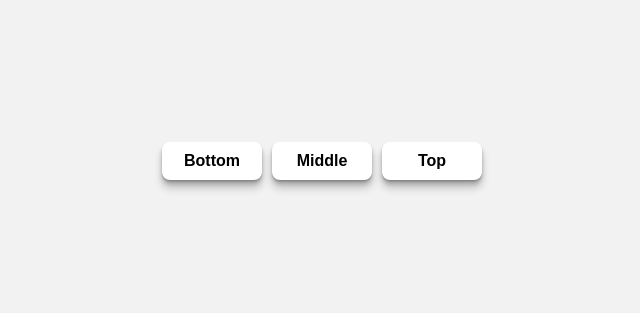
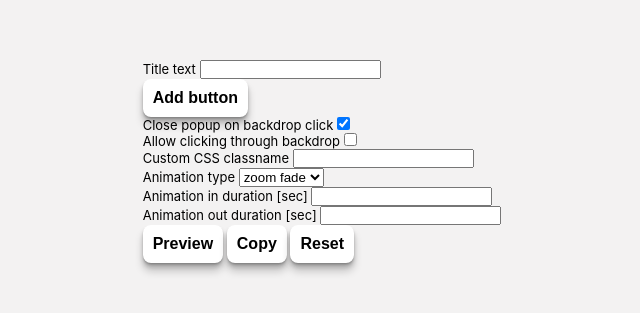
Before and after one commit to goodideagiver/popup, a plain HTML site: page index.html in a window 1280 px wide. Shown: the part 239-552 px from the top of the page, without its empty margins (318-958 px from the left). Drawn offline with Linux system fonts and the light colour scheme.

Commit message:
start ui

```diff
--- a/index.html
+++ b/index.html
@@ -12,9 +12,54 @@
 	</head>
 	<body>
 		<section class="main-app" id="app">
-			<button id="bottom">Bottom</button>
-			<button id="middle">Middle</button>
-			<button id="top">Top</button>
+			<form>
+				<div>
+					<label for="headerText">Title text</label>
+					<input id="headerText" type="text" required />
+				</div>
+				<div>
+					<button id="addButton">Add button</button>
+				</div>
+				<div id="buttonAdder"></div>
+				<div class="backdrop-options">
+					<div class="backdrop-option">
+						<label for="">Close popup on backdrop click</label>
+						<input type="checkbox" name="" id="" checked />
+					</div>
+					<div class="backdrop-option">
+						<label for="">Allow clicking through backdrop</label>
+						<input type="checkbox" name="" id="" />
+					</div>
+					<div class="backdrop-option">
+						<label for="">Custom CSS classname</label>
+						<input type="text" />
+					</div>
+				</div>
+				<div class="animation-options">
+					<div>
+						<label for="animationType">Animation type</label>
+						<select name="" id="animationType">
+							<option value="asd">zoom fade</option>
+							<option value="asd">zoom</option>
+							<option value="asd">fade</option>
+							<option value="asd">none</option>
+						</select>
+					</div>
+					<div>
+						<label for="">Animation in duration [sec]</label>
+						<input type="number" />
+					</div>
+					<div>
+						<label for="">Animation out duration [sec]</label>
+						<input type="number" />
+					</div>
+				</div>
+				<div class="done-reset-controls">
+					<button>Preview</button>
+					<button>Copy</button>
+					<button>Reset</button>
+				</div>
+			</form>
 		</section>
 	</body>
 </html>
```
Also changed, not shown: src/script/popup-generator/app.js (added).
